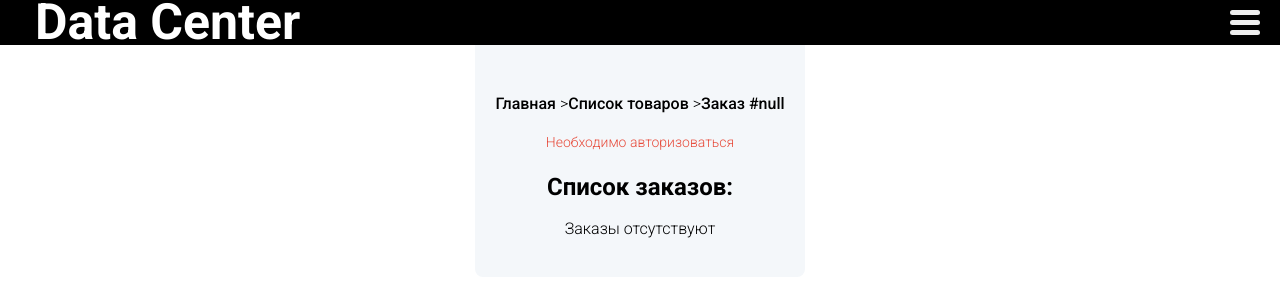
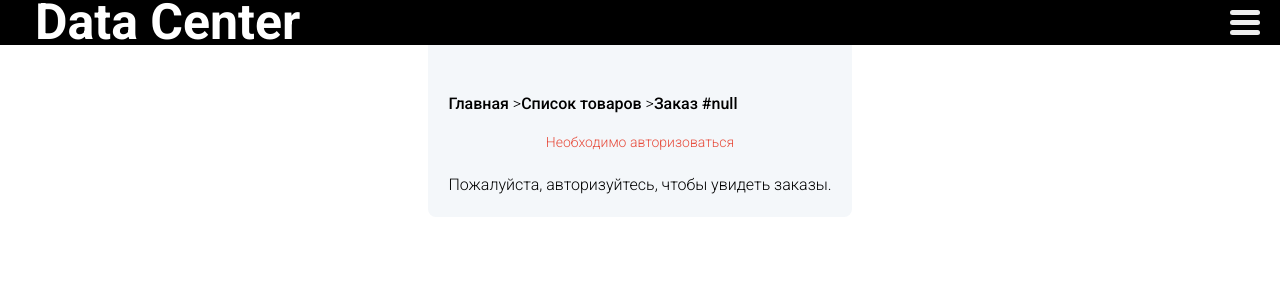
Before and after one commit to 1OSK/Frontend, a React (Vite) app in the folder datacenter/: page /datacenter-orders/1 in a window 1280 px wide. Shown: the top 300 px of the page. Built offline with nearby package versions, Linux system fonts and the light colour scheme.

Commit message:
ТЕПЕРЬ ТОЧНО ГОТОВО

```diff
--- a/datacenter/src/pages/OrderDetailDatacenter.tsx
+++ b/datacenter/src/pages/OrderDetailDatacenter.tsx
@@ -32,6 +32,7 @@ const formatTime = (time: Date | string | null) => {
 const OrderDetailDatacenter = () => {
   const sessionId = useSelector((state: RootState) => state.auth.sessionId);
   const draftOrderId = useSelector((state: RootState) => state.ourData.draftOrderId);
+  const isAuthenticated = useSelector((state: RootState) => state.auth.isAuthenticated);
 
   const [isFromBurger, setIsFromBurger] = useState(false);
   const [orders, setOrders] = useState<DatacenterOrder[]>([]);
@@ -260,6 +261,11 @@ const OrderDetailDatacenter = () => {
 {loading && <div className="loading-message">Загрузка...</div>}
 {error && <div className="error-message">{error}</div>}
 
+{/* Проверка авторизации */}
+{!isAuthenticated ? (
+  <div className="unauthorized-message">Пожалуйста, авторизуйтесь, чтобы увидеть заказы.</div>
+) : (
+  <>
     {/* Order List Section */}
     <h3 className="order-list-header">Список заказов:</h3>
     {orders.length > 0 ? (
@@ -325,7 +331,6 @@ const OrderDetailDatacenter = () => {
                   <td colSpan={9} className="service-row-cell">
                     <div className="service-item">
                       <p className="service-list-item-info">Услуга: {datacenter.service?.name || 'Не указано'}</p>
-
                       <p className="service-list-item-info">Цена: {datacenter.service?.price || 'Не указана'}</p>
                       <p className="service-list-item-info">Количество: {datacenter.quantity || 'Не указано'}</p>
                       <div className="service-image-container">
@@ -358,8 +363,12 @@ const OrderDetailDatacenter = () => {
     ) : (
       <p>Заказы отсутствуют</p>
     )}
+  </>
+)}
+
     </div>
   );
+
 };
 
 export default OrderDetailDatacenter;
```
Lines whose indentation alone changed are shown as unchanged.
